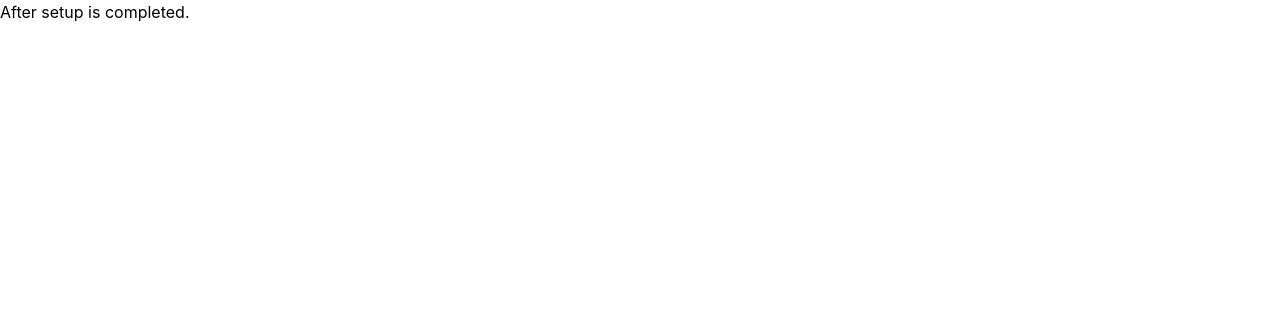
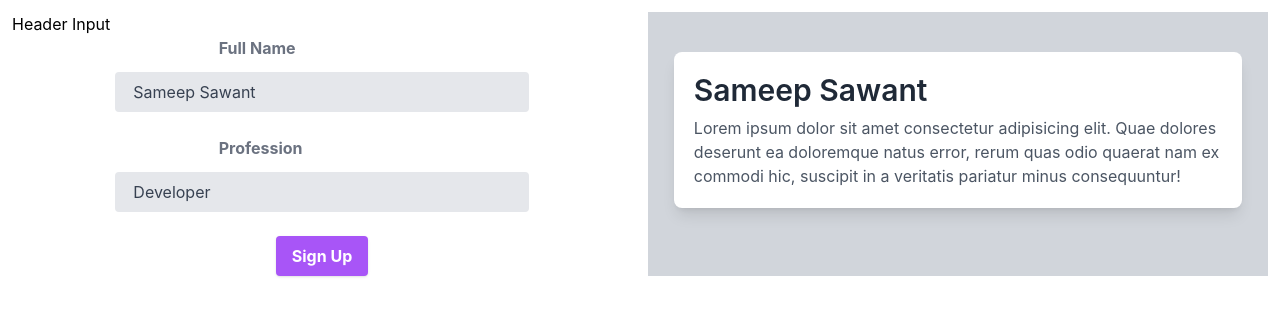
Before and after one commit to samsaw777/ResumeApp, a Next.js app: page / in a window 1280 px wide. Shown: the top 316 px of the page. Built offline with nearby package versions, Linux system fonts and the light colour scheme.

Commit message:
feat: name added parallely to resume

```diff
--- /dev/null
+++ b/components/resumeHeader/Header.tsx
@@ -0,0 +1,17 @@
+import React, { useState } from "react";
+import { HeaderInput } from "./HeaderInput";
+import { Output } from "./Output";
+import { useForm, SubmitHandler } from "react-hook-form";
+//Declaring the type of the Inputs.
+
+const Header: React.FC = () => {
+  const [name, setName] = useState<string | undefined>("");
+  return (
+    <div className="grid grid-cols-2 gap-4 p-3">
+      <HeaderInput setMyName={setName} />
+      <Output name={name} />
+    </div>
+  );
+};
+
+export { Header };
--- /dev/null
+++ b/components/resumeHeader/HeaderInput.tsx
@@ -0,0 +1,91 @@
+import React, { Dispatch, SetStateAction } from "react";
+import { useForm, SubmitHandler } from "react-hook-form";
+
+type Inputs = {
+  name: string;
+  profession: string;
+};
+
+interface Props {
+  setMyName: Dispatch<SetStateAction<string | undefined>>;
+}
+
+const HeaderInput: React.FC<Props> = (props: Props) => {
+  const { setMyName } = props;
+  const Form = useForm<Inputs>({
+    defaultValues: {
+      name: "Sameep Sawant",
+      profession: "Developer",
+    },
+  });
+
+  const {
+    register,
+    handleSubmit,
+    watch,
+    formState: { errors },
+  } = Form;
+
+  const submitHeaderInformation: SubmitHandler<Inputs> = (data) => {
+    console.log(data);
+  };
+
+  const { name } = watch();
+  setMyName(name);
+
+  return (
+    <div>
+      Header Input
+      <form onSubmit={handleSubmit(submitHeaderInformation)}>
+        <div className="flex flex-col mb-6 items-center">
+          <div className="md:w-1/3">
+            <label
+              className="block text-gray-500 font-bold mb-3 pr-4"
+              htmlFor="name"
+            >
+              Full Name
+            </label>
+          </div>
+          <div className="md:w-2/3">
+            <input
+              className="bg-gray-200 appearance-none border-2 border-gray-200 rounded w-full py-2 px-4 text-gray-700 leading-tight focus:outline-none focus:bg-white focus:border-purple-500"
+              id="name"
+              {...register("name", { required: "Name cannot be empty!" })}
+            />
+          </div>
+        </div>
+        <div className="flex flex-col mb-6 items-center">
+          <div className="md:w-1/3">
+            <label
+              className="block text-gray-500 font-bold mb-3 pr-4"
+              htmlFor="profession"
+            >
+              Profession
+            </label>
+          </div>
+          <div className="md:w-2/3">
+            <input
+              className="bg-gray-200 appearance-none border-2 border-gray-200 rounded w-full py-2 px-4 text-gray-700 leading-tight focus:outline-none focus:bg-white focus:border-purple-500"
+              id="profession"
+              {...register("profession", {
+                required: "Profession cannot be empty!",
+              })}
+            />
+          </div>
+        </div>
+        <div className="flex ">
+          <div className="w-full">
+            <button
+              className="shadow bg-purple-500 hover:bg-purple-400 focus:shadow-outline focus:outline-none text-white font-bold py-2 px-4 rounded mx-auto block"
+              type="submit"
+            >
+              Sign Up
+            </button>
+          </div>
+        </div>
+      </form>
+    </div>
+  );
+};
+
+export { HeaderInput };
--- /dev/null
+++ b/components/resumeHeader/Output.tsx
@@ -0,0 +1,27 @@
+import React, { Dispatch, SetStateAction } from "react";
+import { useForm } from "react-hook-form";
+
+interface Props {
+  name: string | undefined;
+}
+
+const Output: React.FC<Props> = (props) => {
+  const { name } = props;
+  return (
+    <div className="bg-gray-300">
+      <div className="w-11/12 p-5 bg-white shadow-lg rounded-lg block mx-auto mt-10">
+        <div>
+          <h2 className="text-gray-800 text-3xl font-semibold">{name}</h2>
+          <p className="mt-2 text-gray-600">
+            Lorem ipsum dolor sit amet consectetur adipisicing elit. Quae
+            dolores deserunt ea doloremque natus error, rerum quas odio quaerat
+            nam ex commodi hic, suscipit in a veritatis pariatur minus
+            consequuntur!
+          </p>
+        </div>
+      </div>
+    </div>
+  );
+};
+
+export { Output };
--- a/package.json
+++ b/package.json
@@ -15,7 +15,8 @@
     "@supabase/ui": "^0.36.2",
     "next": "12.0.7",
     "react": "17.0.2",
-    "react-dom": "17.0.2"
+    "react-dom": "17.0.2",
+    "react-hook-form": "^7.22.5"
   },
   "devDependencies": {
     "@types/node": "17.0.6",
--- a/pages/index.tsx
+++ b/pages/index.tsx
@@ -1,7 +1,12 @@
 import type { NextPage } from "next";
+import { Header } from "../components/resumeHeader/Header";
 
 const Home: NextPage = () => {
-  return <div>After setup is completed.</div>;
+  return (
+    <div>
+      <Header />
+    </div>
+  );
 };
 
 export default Home;
```
Also changed, not shown: components/resumeHeader/Contact.tsx (added), components/resumeHeader/Name.tsx (added), 1 other file (tests, documents, lock files or other folders).
